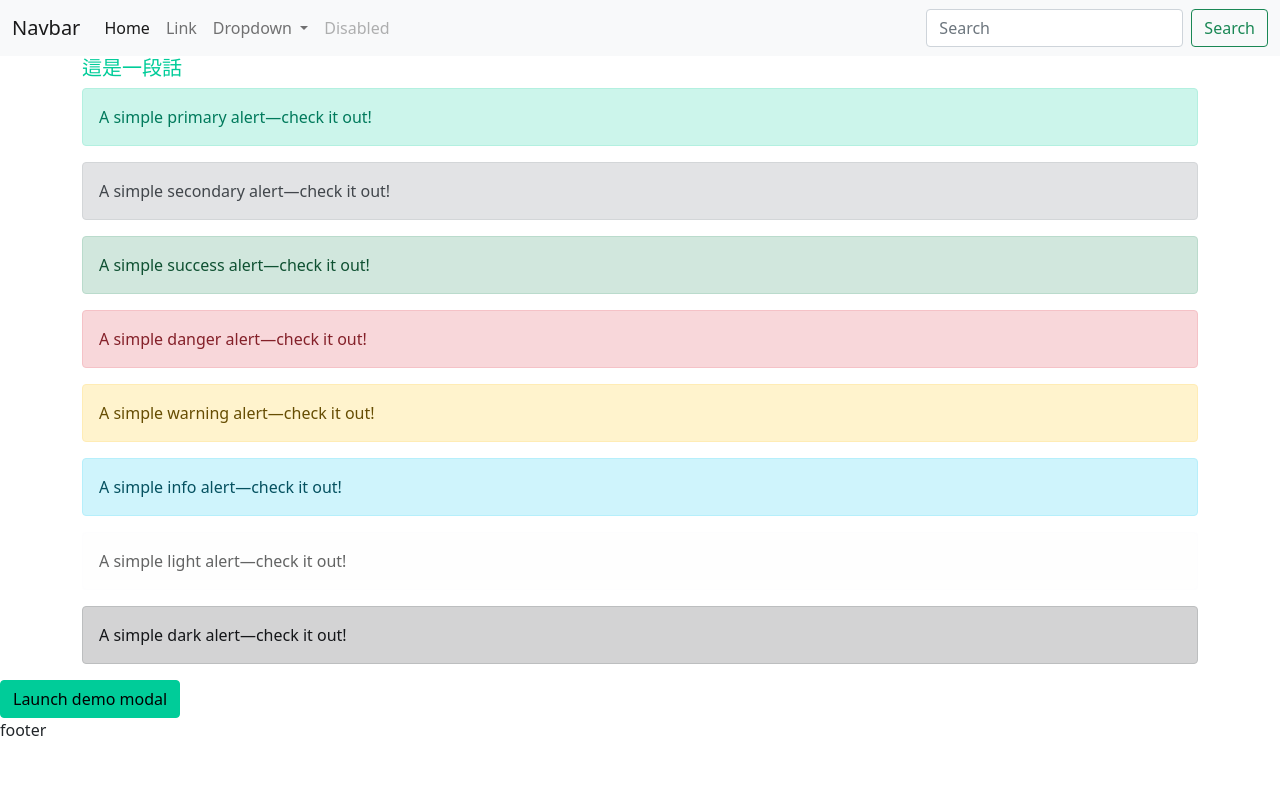
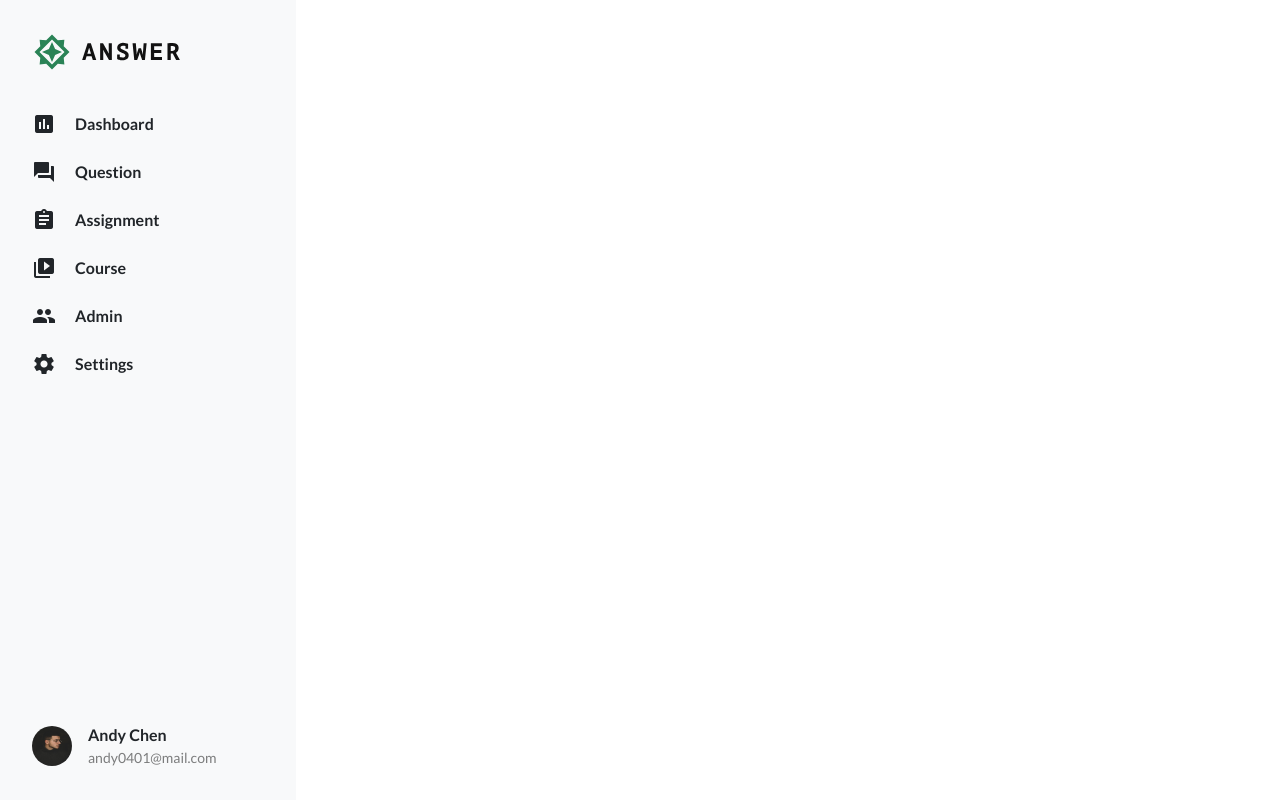
Before and after one commit to Changx2/dashboard, a plain HTML site: page index.html in a window 1280 px wide. Drawn offline with Linux system fonts and the light colour scheme.

Commit message:
Update 2021-08-03T11:12:24.252Z

```diff
--- a/assets/style/layout/index.css
+++ /dev/null
@@ -1,7 +0,0 @@
-.index__h1 {
-  color: #00cc99;
-  font-size: 20px;
-  font-weight: 400;
-}
-
-/*# sourceMappingURL=index.css.map */
--- a/index.html
+++ b/index.html
@@ -5,106 +5,73 @@
   <meta charset="UTF-8">
   <meta name="viewport" content="width=device-width, initial-scale=1.0">
   <meta http-equiv="X-UA-Compatible" content="ie=edge">
-    <title>Boostrap Index</title>
-    <link rel="stylesheet" href="https://cdnjs.cloudflare.com/ajax/libs/font-awesome/5.13.0/css/all.min.css" />
+  <title>
+    Assignment
+  </title>
+  <link href="https://fonts.googleapis.com/icon?family=Material+Icons" rel="stylesheet">
   <link rel="stylesheet" href="./assets/style/all.css">
 </head>
 
 <body>
-    <nav class="navbar navbar-expand-lg navbar-light bg-light">
-      <div class="container-fluid">
-        <a class="navbar-brand" href="#">Navbar</a>
-        <button class="navbar-toggler" type="button" data-bs-toggle="collapse" data-bs-target="#navbarSupportedContent" aria-controls="navbarSupportedContent" aria-expanded="false" aria-label="Toggle navigation">
-          <span class="navbar-toggler-icon"></span>
-        </button>
-        <div class="collapse navbar-collapse" id="navbarSupportedContent">
-          <ul class="navbar-nav me-auto mb-2 mb-lg-0">
-            <li class="nav-item">
-              <a class="nav-link active" aria-current="page" href="#">Home</a>
+  <div class="d-flex">
+    <nav class="sidebar bg-light d-flex flex-column justify-content-between">
+      <div class="sidebar-main">
+        <h1 class="logo">
+          <a href="index.html">
+            ANSWER
+          </a>
+        </h1>
+        <ul class="fw-bold">
+          <li class="sidebar-item d-flex mb-4">
+            <a class="text-dark" href="#">
+              <span class="material-icons me-3 align-bottom">insert_chart</span>
+              Dashboard
+            </a>
           </li>
-            <li class="nav-item">
-              <a class="nav-link" href="#">Link</a>
+          <li class="sidebar-item d-flex mb-4">
+            <a class="text-dark" href="#">
+              <span class="material-icons me-3 align-bottom">question_answer</span>
+              Question
+            </a>
           </li>
-            <li class="nav-item dropdown">
-              <a class="nav-link dropdown-toggle" href="#" id="navbarDropdown" role="button" data-bs-toggle="dropdown" aria-expanded="false">
-                Dropdown
+          <li class="sidebar-item d-flex mb-4">
+            <a class="text-dark" href="index.html">
+              <span class="material-icons me-3 align-bottom">assignment</span>
+              Assignment
             </a>
-              <ul class="dropdown-menu" aria-labelledby="navbarDropdown">
-                <li><a class="dropdown-item" href="#">Action</a></li>
-                <li><a class="dropdown-item" href="#">Another action</a></li>
-                <li><hr class="dropdown-divider"></li>
-                <li><a class="dropdown-item" href="#">Something else here</a></li>
-              </ul>
           </li>
-            <li class="nav-item">
-              <a class="nav-link disabled" href="#" tabindex="-1" aria-disabled="true">Disabled</a>
+          <li class="sidebar-item d-flex mb-4">
+            <a class="text-dark" href="#">
+              <span class="material-icons me-3 align-bottom">video_library</span>
+              Course
+            </a>
+          </li>
+          <li class="sidebar-item d-flex mb-4">
+            <a class="text-dark" href="#">
+              <span class="material-icons me-3 align-bottom">people</span>
+              Admin
+            </a>
+          </li>
+          <li class="sidebar-item d-flex mb-4">
+            <a class="text-dark" href="#">
+              <span class="material-icons me-3 align-bottom">settings</span>
+              Settings
+            </a>
           </li>
         </ul>
-          <form class="d-flex">
-            <input class="form-control me-2" type="search" placeholder="Search" aria-label="Search">
-            <button class="btn btn-outline-success" type="submit">Search</button>
-          </form>
+      </div>
+      <div class="sidebar-user d-flex align-items-center">
+        <img class="user-img rounded-circle me-3" src="/assets/images/andychen.jpeg" alt="photo">
+        <div class="sidebar-user-info">
+          <p class="fw-bold">Andy Chen</p>
+          <p class="text-sm text-black-50">andy0401@mail.com</p>
         </div>
       </div>
     </nav>
+    <main>
 
-
-<div class="container">
-  <h1 class="index__h1">這是一段話</h1>
-  <div class="alert alert-primary" role="alert">
-    A simple primary alert—check it out!
+    </main>
   </div>
-  <div class="alert alert-secondary" role="alert">
-    A simple secondary alert—check it out!
-  </div>
-  <div class="alert alert-success" role="alert">
-    A simple success alert—check it out!
-  </div>
-  <div class="alert alert-danger" role="alert">
-    A simple danger alert—check it out!
-  </div>
-  <div class="alert alert-warning" role="alert">
-    A simple warning alert—check it out!
-  </div>
-  <div class="alert alert-info" role="alert">
-    A simple info alert—check it out!
-  </div>
-  <div class="alert alert-light" role="alert">
-    A simple light alert—check it out!
-  </div>
-  <div class="alert alert-dark" role="alert">
-    A simple dark alert—check it out!
-  </div>
-</div>
-
-<!-- Button trigger modal -->
-<button type="button" class="btn btn-primary" data-bs-toggle="modal" data-bs-target="#exampleModal">
-  Launch demo modal
-</button>
-
-<!-- Modal -->
-<div class="modal fade" id="exampleModal" tabindex="-1" aria-labelledby="exampleModalLabel" aria-hidden="true">
-  <div class="modal-dialog">
-    <div class="modal-content">
-      <div class="modal-header">
-        <h5 class="modal-title" id="exampleModalLabel">Modal title</h5>
-        <button type="button" class="btn-close" data-bs-dismiss="modal" aria-label="Close"></button>
-      </div>
-      <div class="modal-body">
-        ...
-      </div>
-      <div class="modal-footer">
-        <button type="button" class="btn btn-secondary" data-bs-dismiss="modal">Close</button>
-        <button type="button" class="btn btn-primary">Save changes</button>
-      </div>
-    </div>
-  </div>
-</div>
-
-
-    <footer class="footer">
-      footer
-    </footer>
 
   <script src="./assets/js/vendors.js"></script>
   <script src="./assets/js/all.js"></script>
```
Also changed, not shown: assets/images/andychen.jpeg (added), assets/images/emilywang.jpeg (added), assets/images/emir.jpeg (added), assets/images/logo-ANSWER.svg (added), assets/style/all.css, 2 other files. Lines whose indentation alone changed are shown as unchanged.
